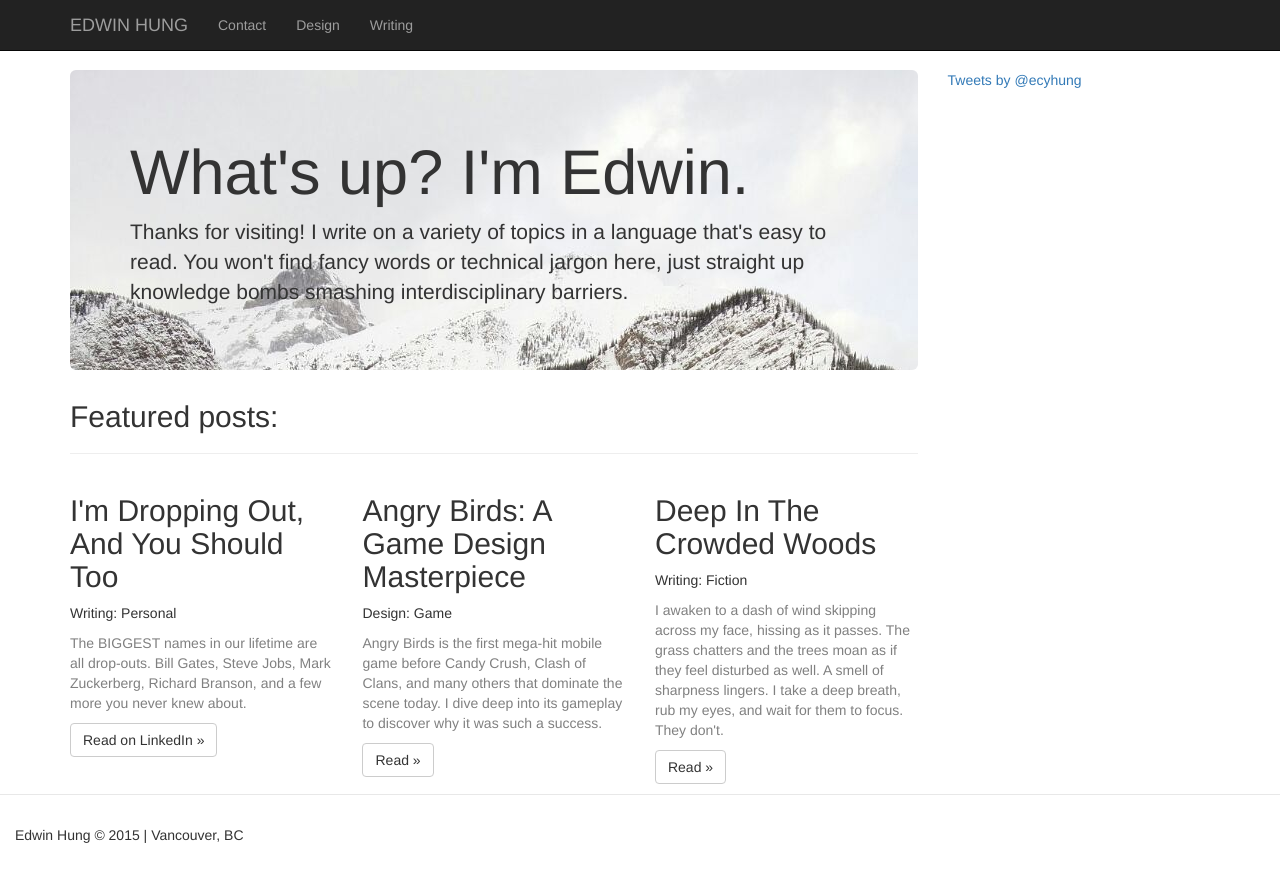
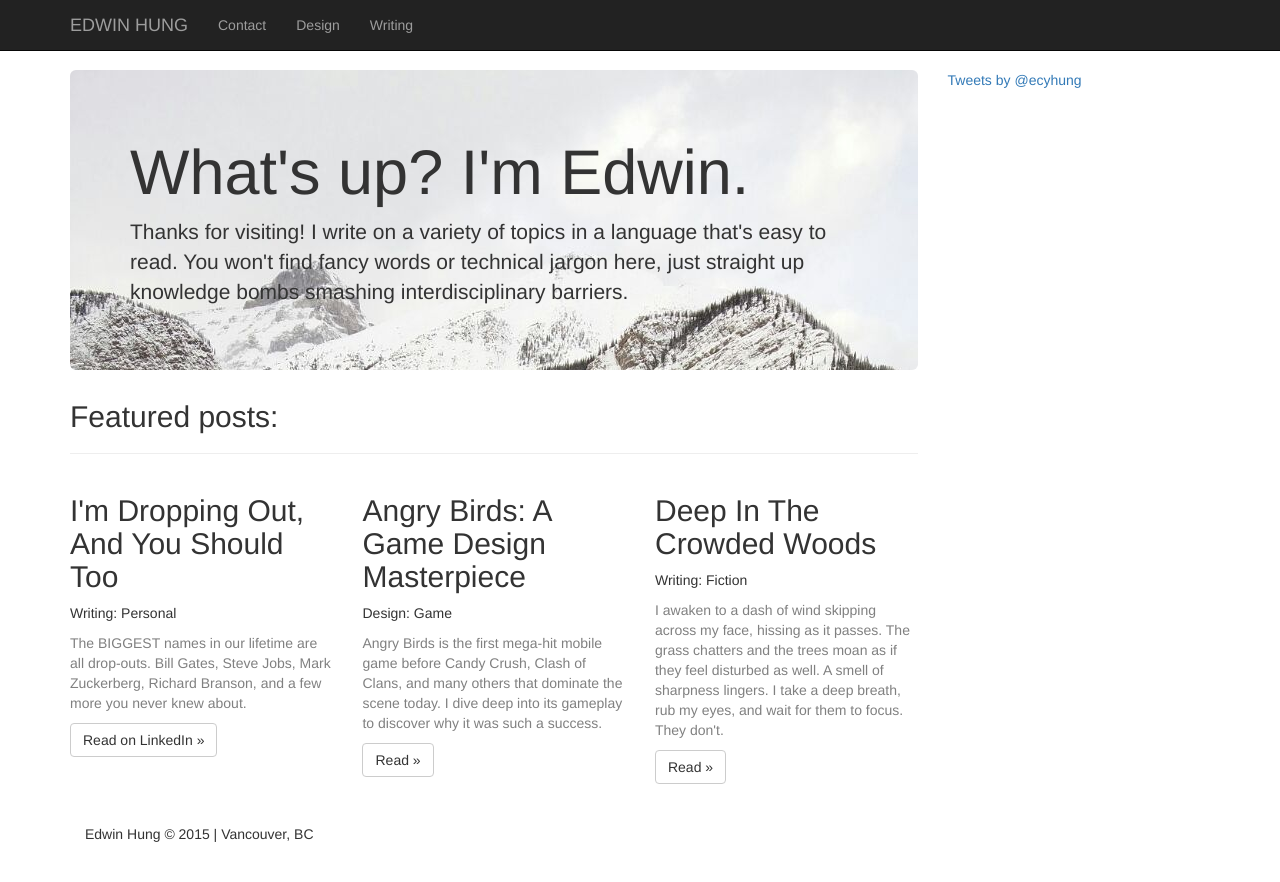
Before and after one commit to slendrr/slendrr.github.io, a Jekyll site: the page built from index.html, in a window 1280 px wide. Shown: the top 882 px of the page. Built offline with Jekyll 4.4.1, drawn with Linux system fonts in a browser that asks for light colours; nearby versions of some CDN libraries; comment, search, counter and statistics services are not loaded.

Commit message:
changed footer class again to container

```diff
--- a/_includes/footer.html
+++ b/_includes/footer.html
@@ -1,4 +1,4 @@
-<footer class="site-footer">
+<footer class="container">
   <div class="col-xs-12 col-sm-9">
     <p>Edwin Hung &copy; 2015 | Vancouver, BC</p>
 <!--
```
